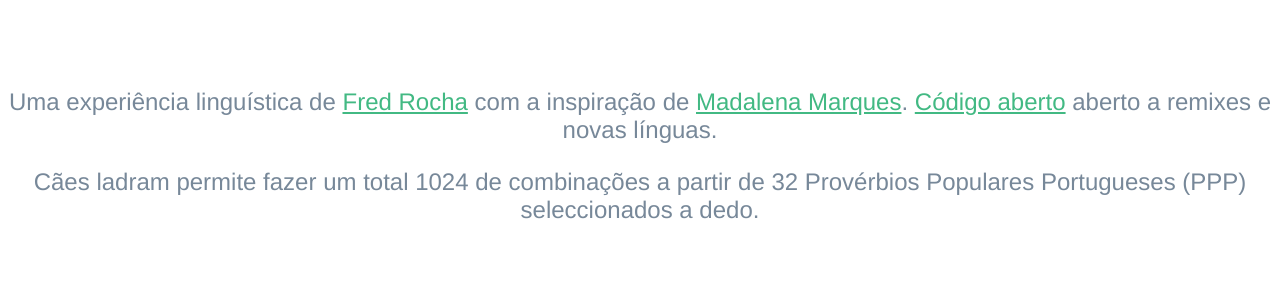
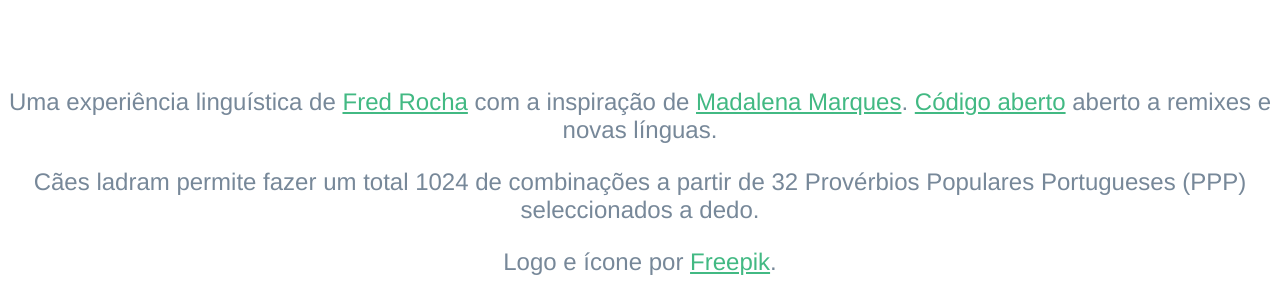
Before and after one commit to johnfisherman/Cada-Macaco, a Vue app: page / in a window 1280 px wide. Shown: the part 1017-1317 px from the top of the page. Before the commit the page ends 1265 px from the top, so only its background shows below. Built offline with nearby package versions, Linux system fonts and the light colour scheme.

Commit message:
Add favicon.

```diff
--- a/public/index.html
+++ b/public/index.html
@@ -4,8 +4,14 @@
     <meta charset="utf-8">
     <meta http-equiv="X-UA-Compatible" content="IE=edge">
     <meta name="viewport" content="width=device-width,initial-scale=1.0">
-    <link rel="icon" href="<%= BASE_URL %>favicon.ico">
     <title><%= htmlWebpackPlugin.options.title %></title>
+
+    <link rel="icon" href="<%= BASE_URL %>favicon/favicon.ico">
+    <link rel="apple-touch-icon" sizes="180x180" href="<%= BASE_URL %>favicon/apple-touch-icon.png">
+    <link rel="icon" type="image/png" sizes="32x32" href="<%= BASE_URL %>favicon/favicon-32x32.png">
+    <link rel="icon" type="image/png" sizes="16x16" href="<%= BASE_URL %>favicon/favicon-16x16.png">
+    <link rel="manifest" href="<%= BASE_URL %>favicon/site.webmanifest">
+
   </head>
   <body>
     <noscript>
--- a/src/components/RemixerProverbios.vue
+++ b/src/components/RemixerProverbios.vue
@@ -153,6 +153,15 @@
       {{ primeirasPartes.length * primeirasPartes.length }} de combinações a
       partir de {{ primeirasPartes.length }} Provérbios Populares Portugueses
       (PPP) seleccionados a dedo.
+    </p>
+    <p>
+      Logo e ícone por
+      <a
+        href="https://www.flaticon.com/authors/freepik"
+        title="muted monkey"
+        target="_blank"
+        >Freepik</a
+      >.
     </p>
   </footer>
 </template>
```
